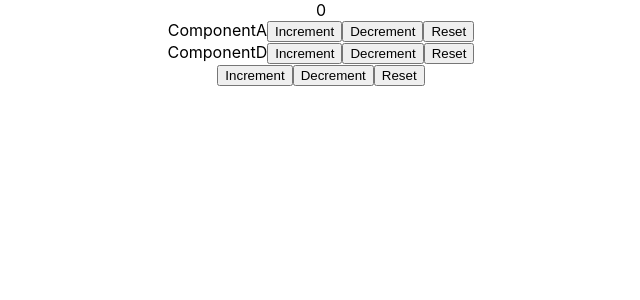
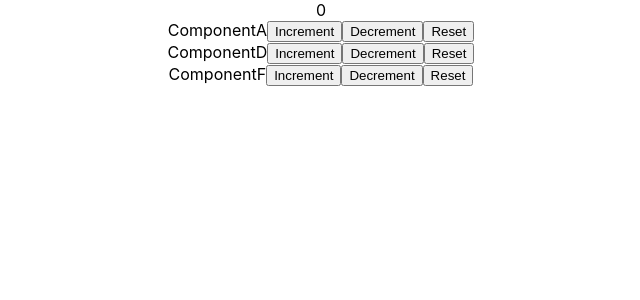
Before and after one commit to sivasaraa/reducer-hook, a React (Create React App) app: page / in a window 1280 px wide. Shown: the top 300 px of the page, without its empty margins (319-959 px from the left). Built offline with nearby package versions, Linux system fonts and the light colour scheme.

Commit message:
useReducer with context F

```diff
--- a/src/App.js
+++ b/src/App.js
@@ -6,8 +6,8 @@ import CounterTwo from './Component/CounterTwo';
 import CounterThree from './Component/CounterThree';
 import ComponentA from './Component/ComponentA';
 import ComponentB from './Component/ComponentB';
+import { useReducer } from 'react';
 import ComponentC from './Component/ComponentC';
-import { useReducer } from 'react';
 
 const initialState = 0
 const reducer = (state, action) => {
@@ -38,7 +38,6 @@ function App() {
       <ComponentB />
       <ComponentC />
     </div>
-
     </countContext.Provider>
   );
 }
--- a/src/Component/ComponentF.js
+++ b/src/Component/ComponentF.js
@@ -1,11 +1,14 @@
-import React from 'react'
+import React, { useContext, useReducer } from 'react'
+import { countContext } from '../App'
 
 function ComponentF(){
+    const context = useContext(countContext)
     return (
         <div>
-            <button>Increment</button>
-            <button>Decrement</button>
-            <button>Reset</button>
+            ComponentF
+            <button onClick={() => context.dispatch('increment')}>Increment</button>
+            <button onClick={() => context.dispatch('decrement')}>Decrement</button>
+            <button onClick={() => context.dispatch('reset')}>Reset</button>
         </div>
     )
 }
```
